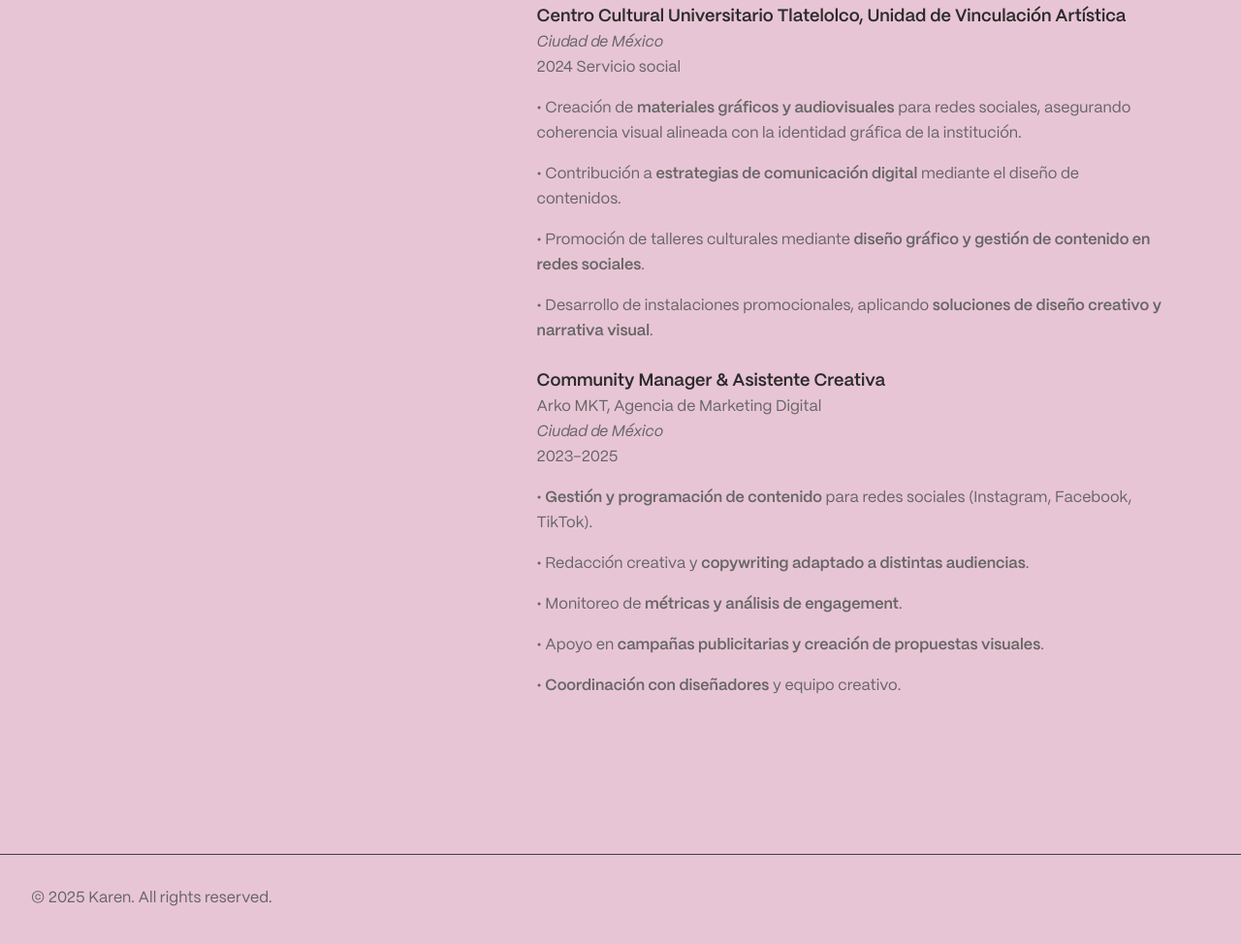
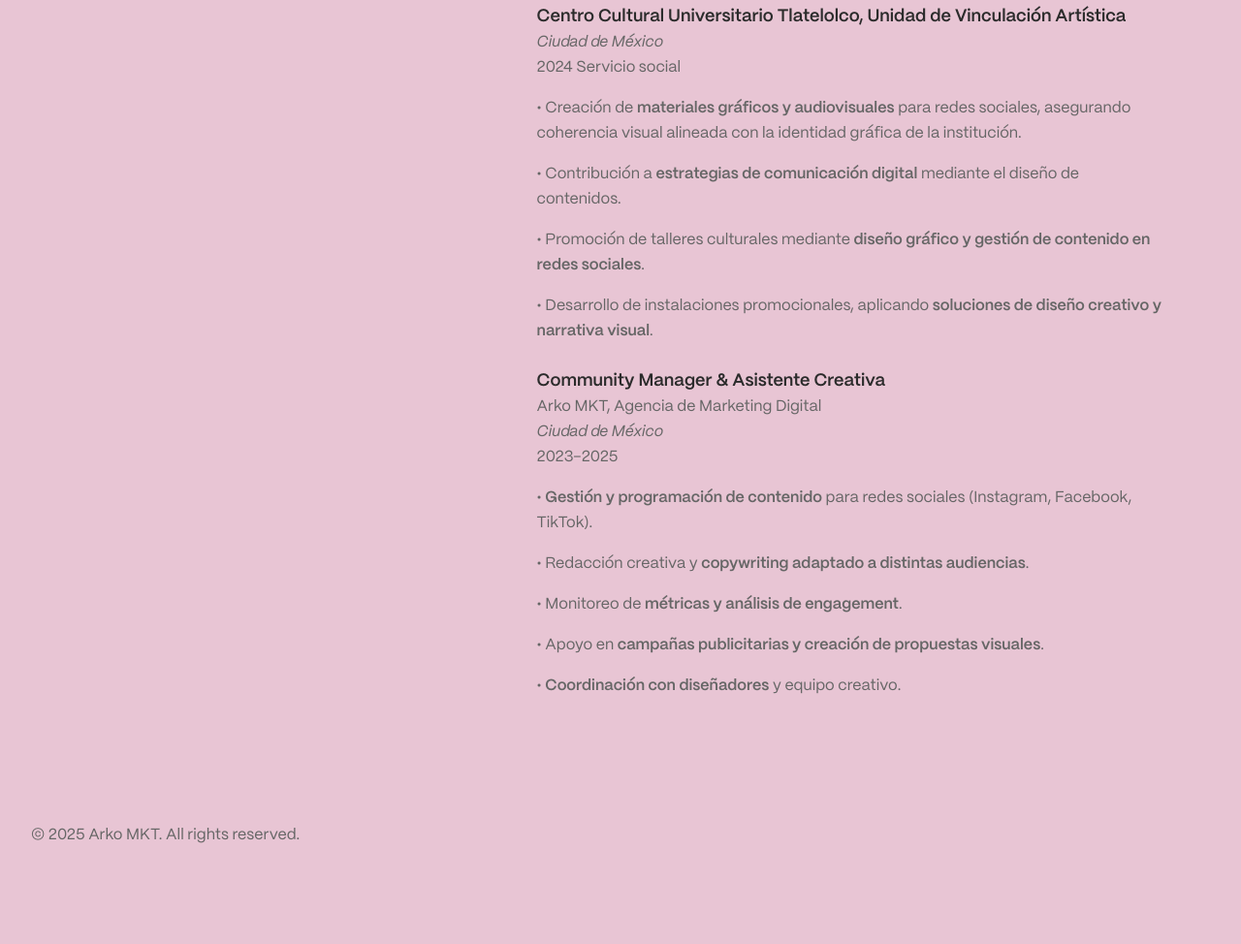
Before and after one commit to 3333444n/dany-website, an Astro site: page / in a window 1280 px wide. Shown: the part 1962-2936 px from the top of the page at 97% size. After the commit the page ends 2869 px from the top, so only its background shows below. Built offline with nearby package versions, Linux system fonts and the light colour scheme; Astro itself is replaced by a stand-in of ours.

Commit message:
footer styling

```diff
--- a/src/components/Footer.astro
+++ b/src/components/Footer.astro
@@ -2,11 +2,11 @@
 // No props needed for now
 ---
 
-<footer class="py-12">
+<footer class="pt-12 pb-4">
   <!-- Copyright -->
-  <div class="border-t border-gray-700 mt-8 text-gray-400">
-    <p class="ml-8 pt-8">
-      &copy; {new Date().getFullYear()} Karen. All rights reserved.
+  <div class="text-gray-400">
+    <p class="ml-8">
+      &copy; {new Date().getFullYear()} Arko MKT. All rights reserved.
     </p>
   </div>
 </footer>
```
Also changed, not shown: 1 other file.
